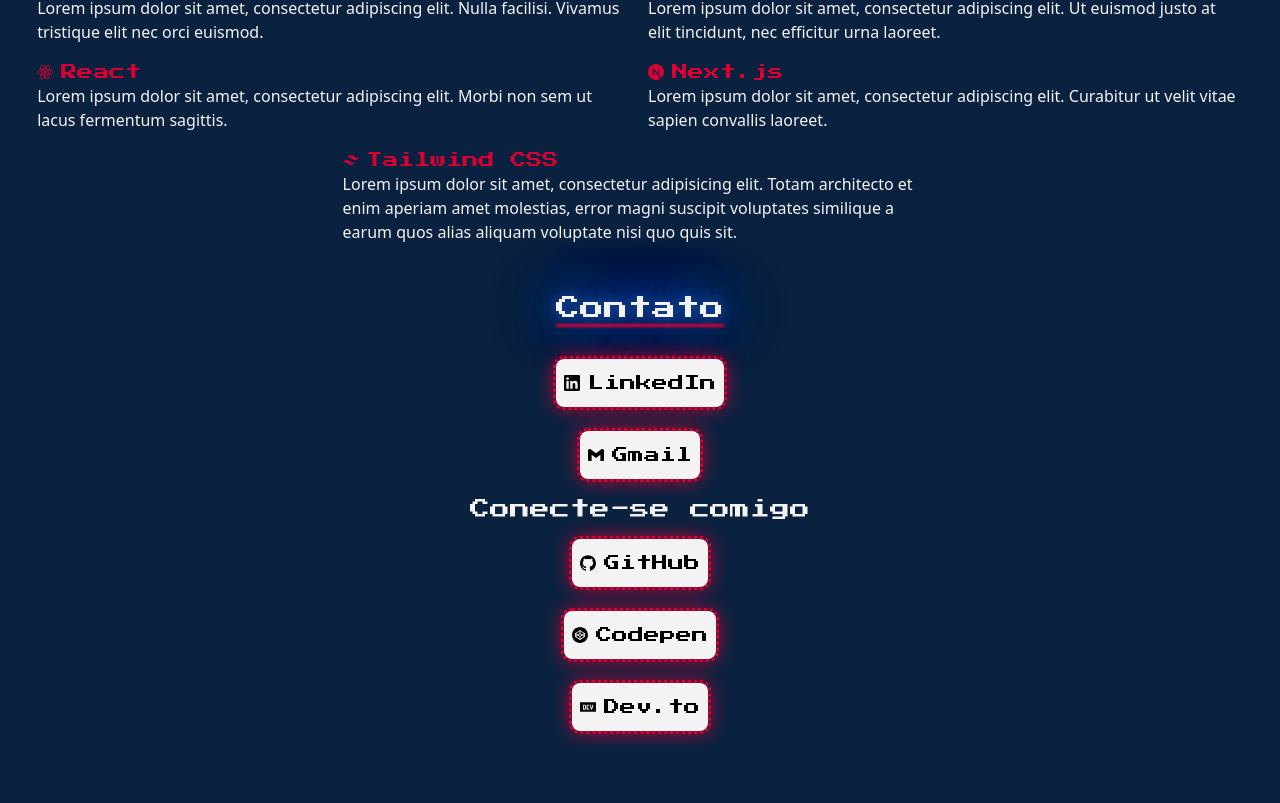
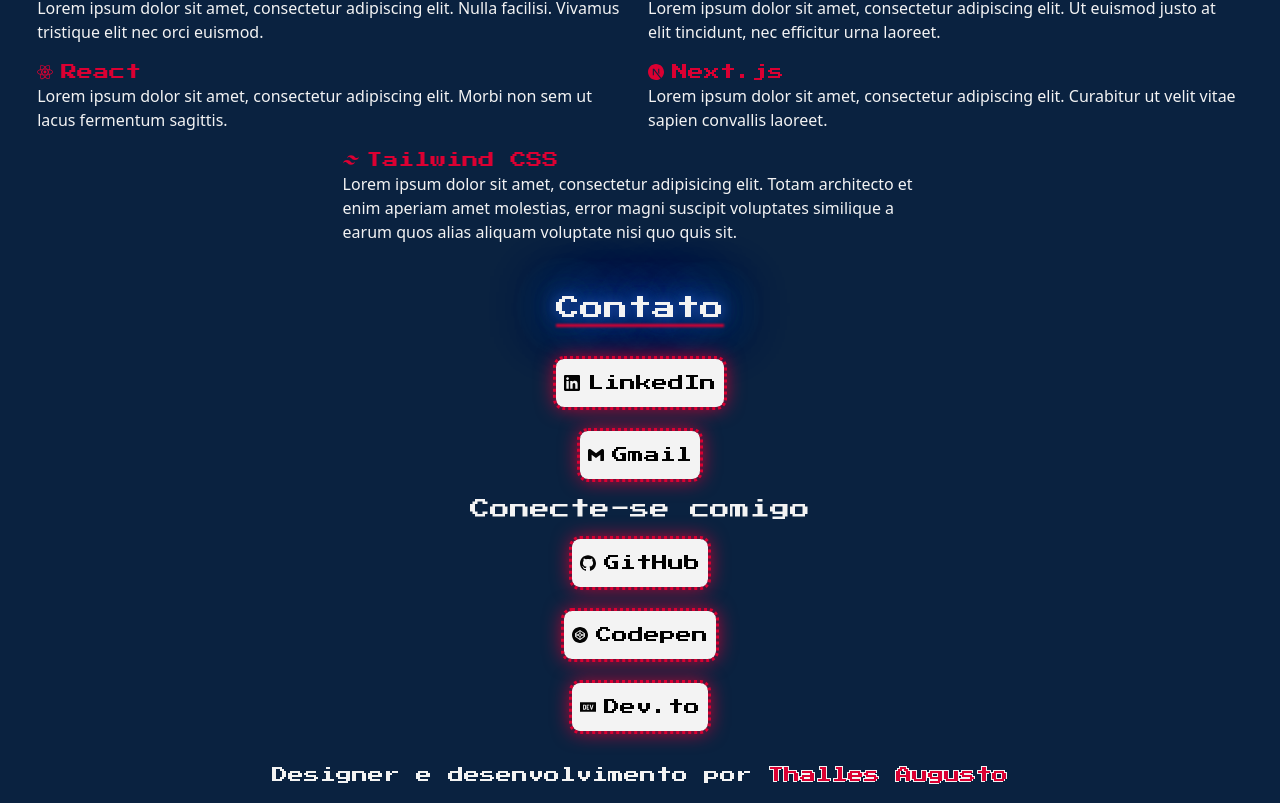
Before and after one commit to ThesllaDev/portfolio, a Next.js app: page / in a window 1280 px wide. Shown: the part 3024-3827 px from the top of the page. Before the commit the page ends 3771 px from the top, so only its background shows below. Built offline with nearby package versions, Linux system fonts and the light colour scheme.

Commit message:
✨🍱💄 Feat: create ui layout footer component

```diff
--- a/src/app/layout.js
+++ b/src/app/layout.js
@@ -1,6 +1,7 @@
 import { Press_Start_2P } from "next/font/google";
+import "./globals.css";
 import MenuNavBar from "@/components/MenuNavBar";
-import "./globals.css";
+import Footer from "@/components/Footer";
 
 const pressStart2P = Press_Start_2P({
   weight: "400",
@@ -18,6 +19,7 @@
       <body className={`${pressStart2P.className} bg-blue text-white`}>
         <MenuNavBar />
         {children}
+				<Footer />
       </body>
     </html>
   );
--- /dev/null
+++ b/src/components/Footer.js
@@ -0,0 +1,14 @@
+import Link from "next/link";
+
+export default function Footer() {
+  return (
+    <footer className="p-4 text-center">
+      <p>
+        Designer e desenvolvimento por{" "}
+        <Link href="/" className="text-stroke-white text-red hover:underline">
+          Thalles Augusto
+        </Link>
+      </p>
+    </footer>
+  );
+}
```
